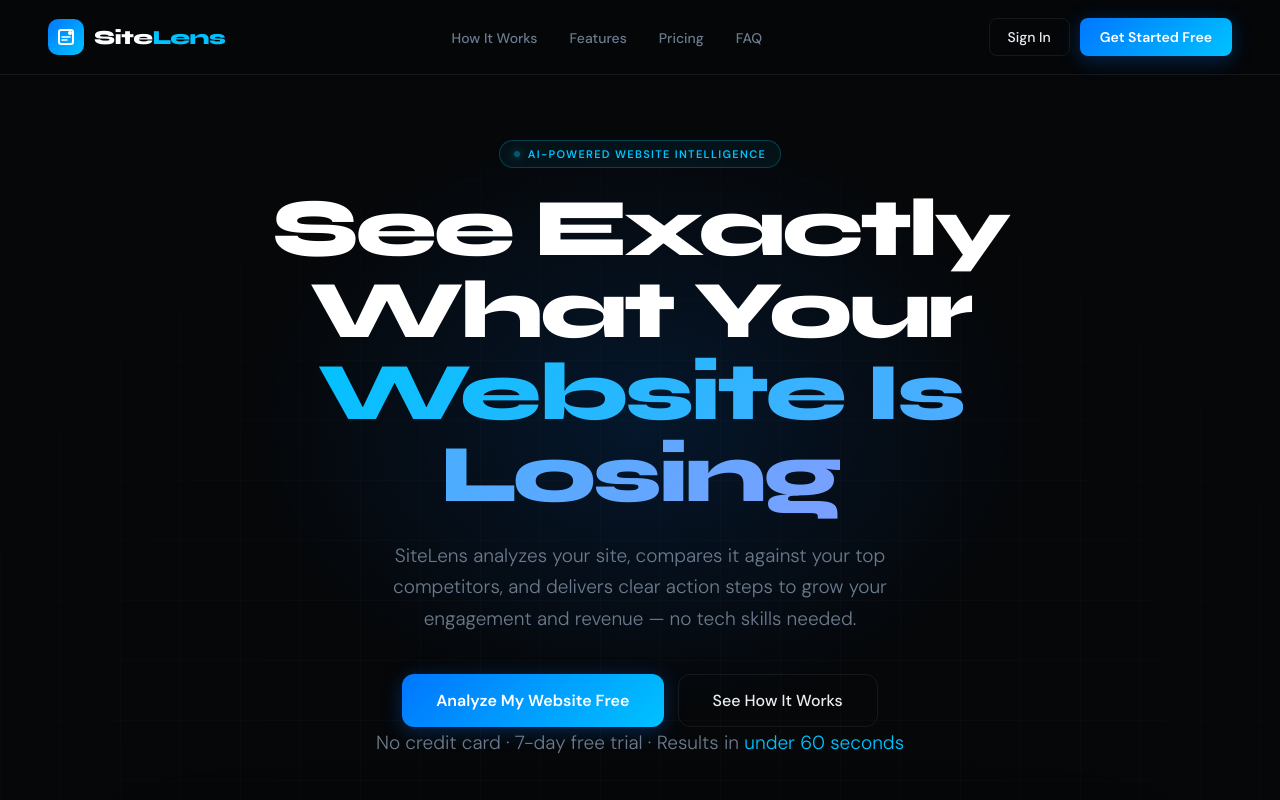
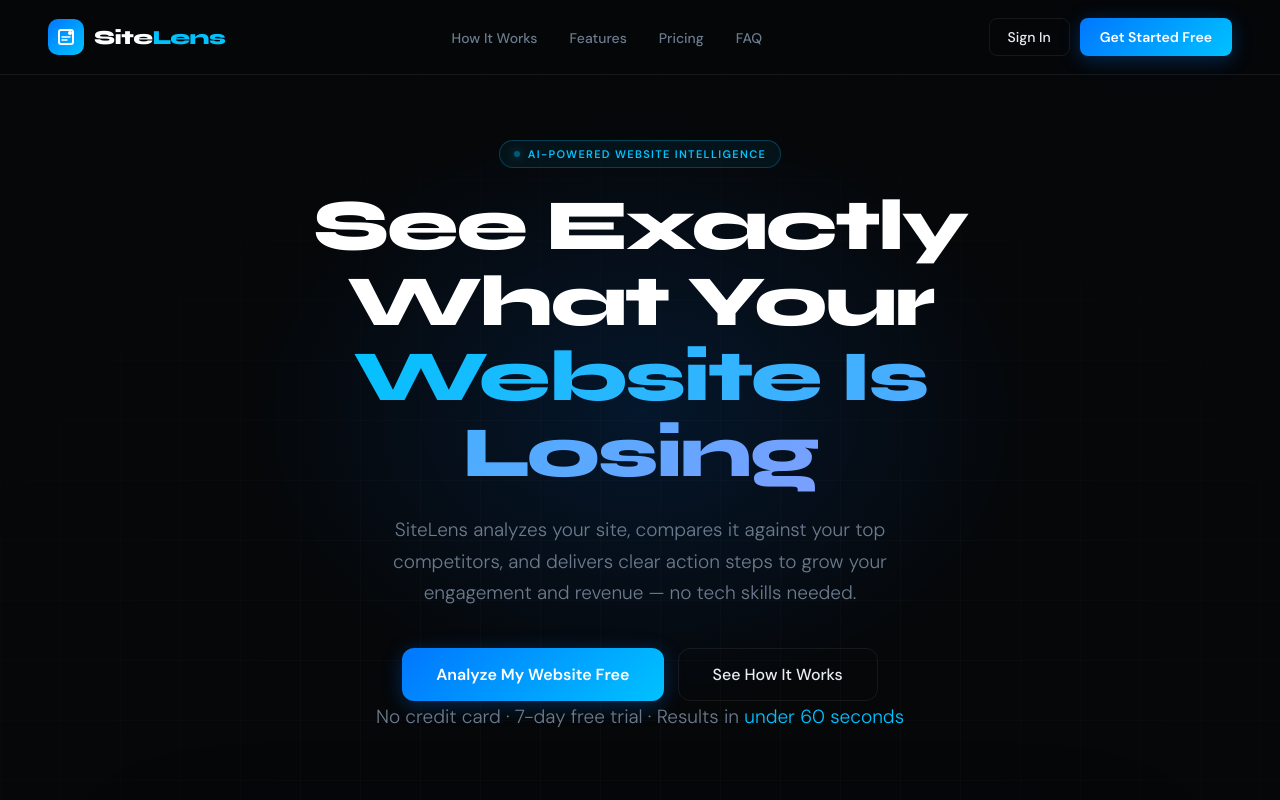
Before and after one commit to ADSITELENSAI/SiteLensAi, a website: page index.html in a window 1280 px wide. Shown: the top 800 px of the page. Drawn offline with Linux system fonts and the light colour scheme.

Commit message:
html change

```diff
--- a/index.html
+++ b/index.html
@@ -45,7 +45,7 @@ nav{position:fixed;top:0;left:0;right:0;z-index:200;padding:18px 48px;display:fl
 .hero-grid{position:absolute;inset:0;background-image:linear-gradient(rgba(255,255,255,0.018) 1px,transparent 1px),linear-gradient(90deg,rgba(255,255,255,0.018) 1px,transparent 1px);background-size:60px 60px;-webkit-mask-image:radial-gradient(ellipse 80% 60% at 50% 50%,black 30%,transparent 100%);mask-image:radial-gradient(ellipse 80% 60% at 50% 50%,black 30%,transparent 100%);pointer-events:none}
 .hero-glow{position:absolute;width:800px;height:600px;background:radial-gradient(ellipse,rgba(0,119,255,0.14) 0%,transparent 70%);top:30%;left:50%;transform:translate(-50%,-50%);pointer-events:none}
 .hero-inner{position:relative;z-index:2;max-width:820px;animation:fadeUp .8s ease both}
-.hero h1{font-size:clamp(44px,7vw,82px);font-weight:800;letter-spacing:-0.04em;color:#fff;line-height:1.0;margin-bottom:24px}
+.hero h1{font-size:clamp(38px,6.2vw,72px);font-weight:800;letter-spacing:-0.03em;color:#fff;line-height:1.05;margin-bottom:24px;overflow-wrap:break-word;}
 .grad{background:linear-gradient(135deg,var(--accent),#7c9fff);-webkit-background-clip:text;-webkit-text-fill-color:transparent;background-clip:text}
 .hero p{font-size:19px;color:var(--muted);max-width:540px;margin:0 auto 40px;line-height:1.65;font-weight:300}
 .hero-btns{display:flex;justify-content:center;gap:14px;flex-wrap:wrap}
```
